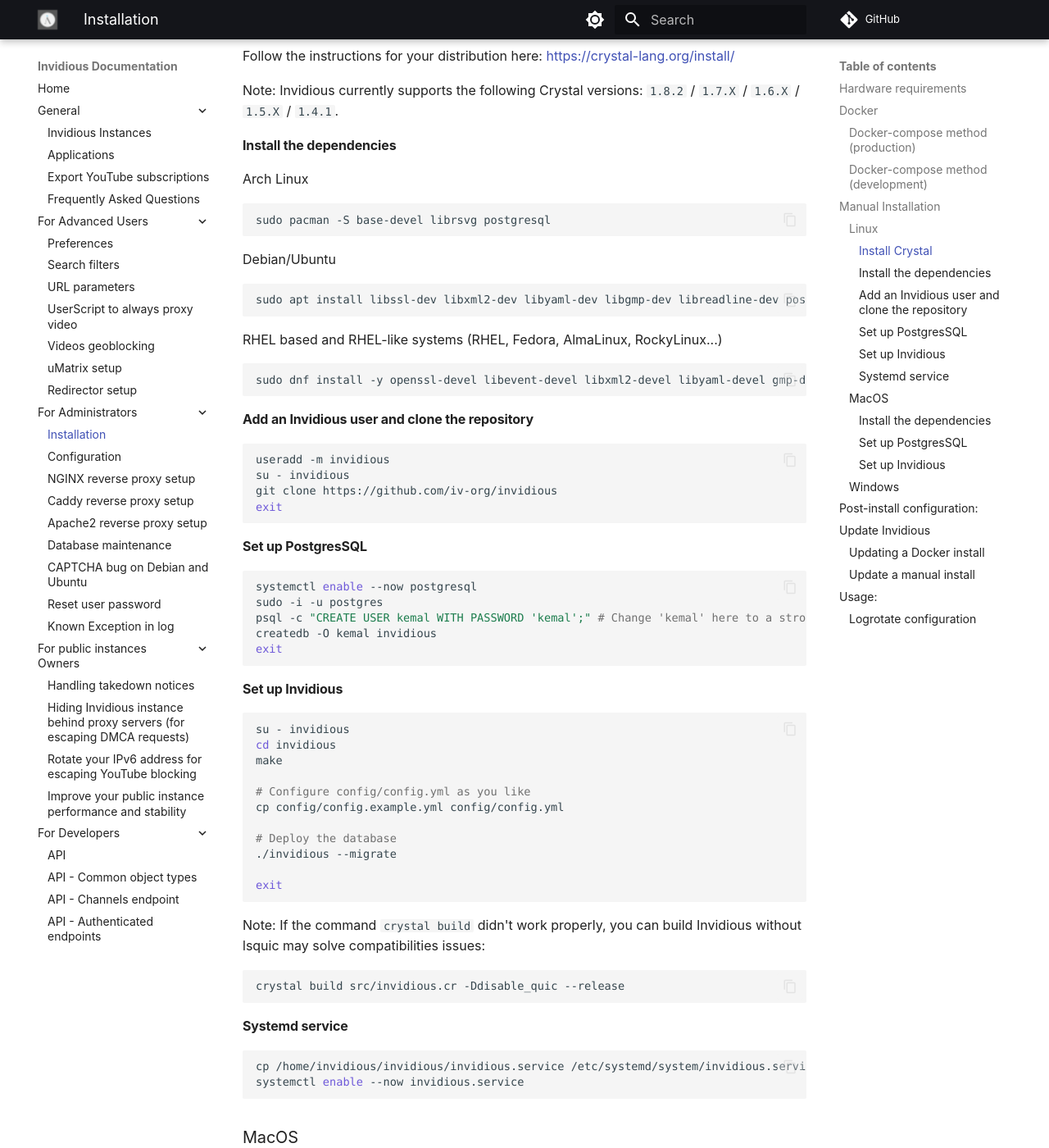
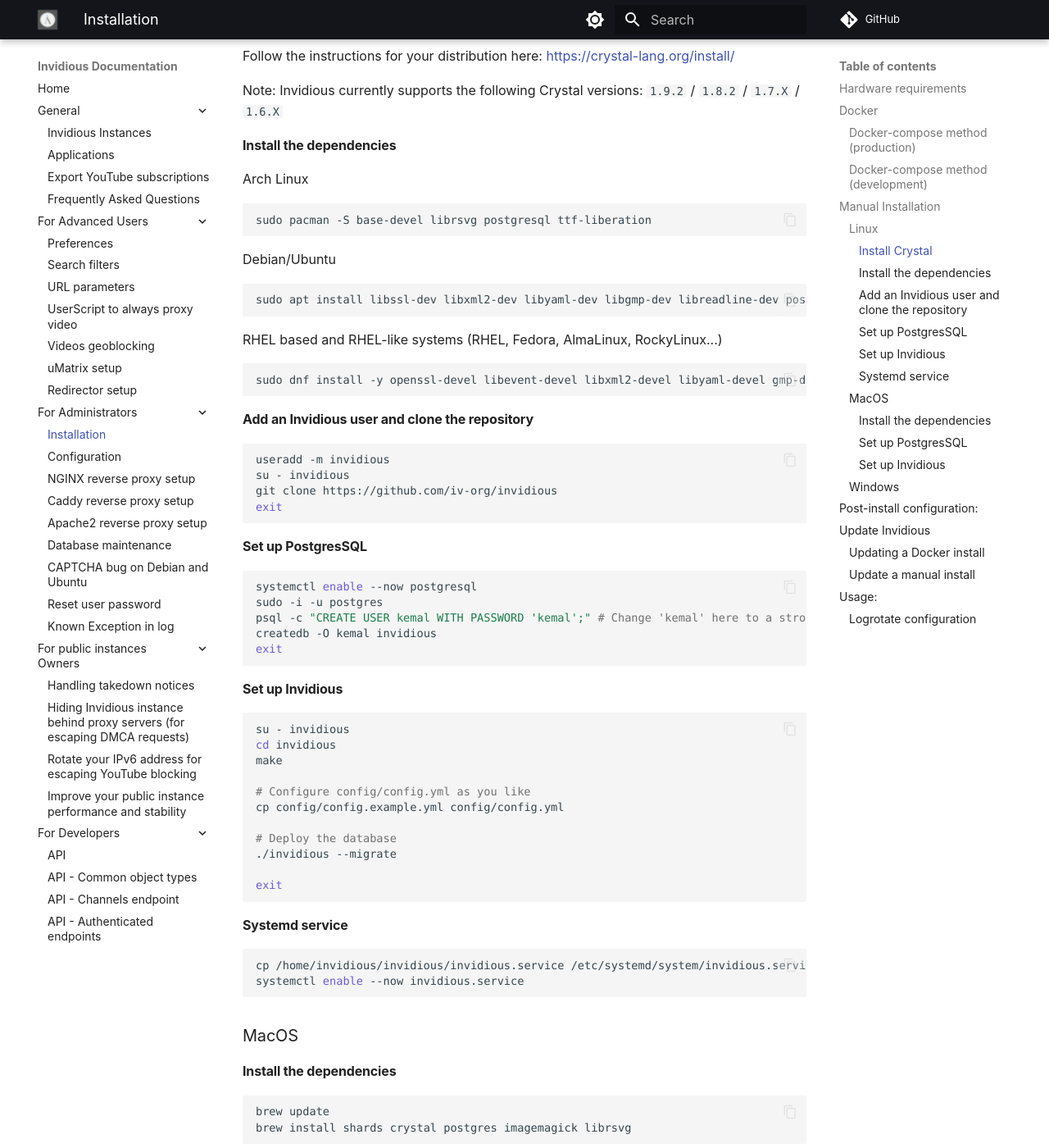
Before and after one commit to iv-org/documentation, an MkDocs documentation site: the page built from docs/installation.md, in a window 1280 px wide and 1400 px high, scrolled down 2661 px. Shown: the whole window at 82% size. Built offline with MkDocs 1.6.1 and Material for MkDocs 9.7.7, drawn with Linux system fonts in a browser that asks for light colours; comment, search, counter and statistics services are not loaded.

Commit message:
Update manual install instructions
- Add 1.9.2 as supported crystal version
- Drop crystal versions 1.5.X and 1.4.X
- Add liberation fonts as dependency
- Remove note about lsquic

````diff
--- a/docs/installation.md
+++ b/docs/installation.md
@@ -110,23 +110,23 @@
 
 Follow the instructions for your distribution here: https://crystal-lang.org/install/
 
-Note: Invidious currently supports the following Crystal versions: `1.8.2` / `1.7.X` / `1.6.X` / `1.5.X` / `1.4.1`.
+Note: Invidious currently supports the following Crystal versions: `1.9.2` / `1.8.2` / `1.7.X` / `1.6.X`
 
 #### Install the dependencies
 
 Arch Linux
 ```bash
-sudo pacman -S base-devel librsvg postgresql
+sudo pacman -S base-devel librsvg postgresql ttf-liberation
 ```
 
 Debian/Ubuntu
 ```bash
-sudo apt install libssl-dev libxml2-dev libyaml-dev libgmp-dev libreadline-dev postgresql librsvg2-bin libsqlite3-dev zlib1g-dev libpcre3-dev libevent-dev
+sudo apt install libssl-dev libxml2-dev libyaml-dev libgmp-dev libreadline-dev postgresql librsvg2-bin libsqlite3-dev zlib1g-dev libpcre3-dev libevent-dev fonts-liberation
 ```
 
 RHEL based and RHEL-like systems (RHEL, Fedora, AlmaLinux, RockyLinux...)
 ```bash
-sudo dnf install -y openssl-devel libevent-devel libxml2-devel libyaml-devel gmp-devel readline-devel postgresql librsvg2-devel sqlite-devel zlib-devel gcc
+sudo dnf install -y openssl-devel libevent-devel libxml2-devel libyaml-devel gmp-devel readline-devel postgresql librsvg2-devel sqlite-devel zlib-devel gcc liberation-fonts
 ```
 
 #### Add an Invidious user and clone the repository
@@ -162,12 +162,6 @@
 ./invidious --migrate
 
 exit
-```
-
-Note: If the command `crystal build` didn't work properly, you can build Invidious without lsquic may solve compatibilities issues:
-
-```bash
-crystal build src/invidious.cr -Ddisable_quic --release
 ```
 
 #### Systemd service
````
